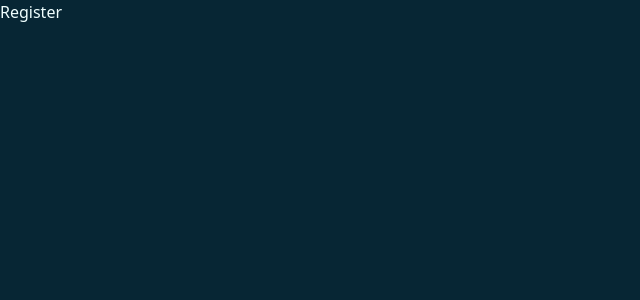
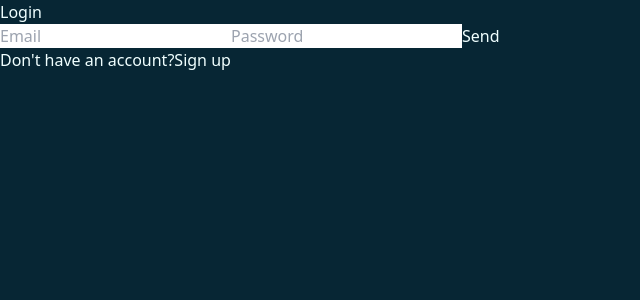
Before and after one commit to fanyalvarez/crud-tasks, a React (Vite) app in the folder client/: page /login in a window 1280 px wide. Shown: the top 300 px of the page, without its empty margins (0-640 px from the left). Built offline with nearby package versions, Linux system fonts and the light colour scheme.

Commit message:
add login front

```diff
--- a/client/src/api/auth.js
+++ b/client/src/api/auth.js
@@ -3,3 +3,4 @@ import axios from 'axios'
 const API = 'http://localhost:4000/api'
 
 export const registerRequest = user => axios.post(`${API}/register`, user)
+export const loginRequest = user => axios.post(`${API}/login`, user)
--- a/client/src/context/AuthContext.jsx
+++ b/client/src/context/AuthContext.jsx
@@ -1,12 +1,12 @@
 //provider es un componente que guarda mas componentes y tien una propiedad value que recibe datos
 
-import { createContext, useState } from "react";
-import { registerRequest } from "../api/auth.js";
-import { useContext } from "react";
+import { createContext, useState , useContext , useEffect} from "react";
+import { registerRequest, loginRequest } from "../api/auth.js";
+
 
 export const AuthContext = createContext();
 
-//useauth nos tre todos los datos de authcontextprovider
+//useauth tre todos los datos de authcontextprovider
 export const useAuth = () => {
   const context = useContext(AuthContext);
   if (!context) {
@@ -32,8 +32,29 @@ export const AuthProvider = ({ children }) => {
     }
   };
 
+  const signin = async (user) => {
+    try {
+      const resp = await loginRequest(user);
+      console.log(resp);
+    } catch (error) {
+      setErrors(error.response.data);
+      console.log(error.response.data);
+    }
+  };
+
+  // is the timer of alerts errors
+  useEffect(() => {
+    if (errors.length > 0) {
+      const timer = setTimeout(() => {
+        setErrors([]);
+      }, 3000);
+      return () => clearTimeout(timer);
+    }
+  }, [errors]);
+
   return (
-    <AuthContext.Provider value={{ signup, user, isAuthenticated, errors }}>
+    <AuthContext.Provider
+      value={{ signup, user, isAuthenticated, errors, signin }}>
       {children}
     </AuthContext.Provider>
   );
--- a/client/src/pages/LoginPages.jsx
+++ b/client/src/pages/LoginPages.jsx
@@ -1,9 +1,66 @@
-import React from 'react'
+import { useForm } from "react-hook-form";
+import { useAuth } from "../context/AuthContext";
+import { Link } from "react-router-dom";
+import { useEffect } from "react";
 
 function LoginPages() {
+  const {
+    register,
+    handleSubmit,
+    formState: { errors },
+  } = useForm();
+  const { signin, isAuthenticated, errors: signinErrors } = useAuth();
+
+  useEffect(() => {
+    if (isAuthenticated) navigate("/tasks");
+  }, [isAuthenticated]);
+  const onSubmit = handleSubmit((data) => {
+    // console.log(data);
+    signin(data);
+  });
+
   return (
-    <button type="submit" className='rounded-md bg-slate-300'>Register</button>
-  )
+    <div className="max-w-md p-10 rounded-md bg-zinc-800">
+      <h1 className="text-2xl font-bold mb-2">Login </h1>
+
+      {signinErrors.map((error, i) => (
+        <span className="bg-red-800 text-white p-1 rounded text-xs" key={i}>
+          {error}
+        </span>
+      ))}
+      <form onSubmit={onSubmit}>
+        <input
+          type="email"
+          {...register("email", { required: true })}
+          className="w-full bg-zinc-700 text-white px-4 py4 rounded-md mt-2"
+          placeholder="Email"
+        />
+        {errors.email && <p className="text-red-500">Email is required</p>}
+
+        <input
+          type="password"
+          {...register("password", { required: true })}
+          className="w-full bg-zinc-700 text-white px-4 py4 rounded-md mt-2"
+          placeholder="Password"
+        />
+        {errors.password && (
+          <p className="text-red-500">Password is required</p>
+        )}
+
+        <button
+          type="submit"
+          className="border-solid border-2 border-cyan-800 rounded px-2 mt-2">
+          Send
+        </button>
+      </form>
+      <p className="flex gap-x-2 justify-between my-2">
+        Don't have an account?
+        <Link to="/register" className="text-green-600">
+          Sign up
+        </Link>
+      </p>
+    </div>
+  );
 }
 
-export default LoginPages
+export default LoginPages;
--- a/client/src/pages/RegisterPage.jsx
+++ b/client/src/pages/RegisterPage.jsx
@@ -2,7 +2,7 @@ import { useForm } from "react-hook-form";
 import { registerRequest } from "../api/auth.js";
 import { useAuth } from "../context/AuthContext.jsx";
 import { useEffect } from "react";
-import { useNavigate } from "react-router-dom";
+import { Link, useNavigate } from "react-router-dom";
 
 function RegisterPage() {
   const {
@@ -25,6 +25,7 @@ function RegisterPage() {
 
   return (
     <div className="max-w-md p-10 rounded-md bg-zinc-800">
+      <h1 className="text-2xl font-bold mb-2">Register </h1>
       {registerErrors.map((error, i) => (
         <span className="bg-red-800 text-white p-1 rounded text-xs" key={i}>
           {error}
@@ -61,10 +62,17 @@ function RegisterPage() {
 
         <button
           type="submit"
-          className="border-solid border-2 border-cyan-800 rounded p-0.5 mt-2">
-          Register
+          className="border-solid border-2 border-cyan-800 rounded px-2 mt-2">
+          Send
         </button>
       </form>
+
+      <p className="flex gap-x-2 justify-between my-2">
+        Already have an account?
+        <Link to="/login" className="text-green-600">
+          Login
+        </Link>
+      </p>
     </div>
   );
 }
```
Also changed, not shown: 2 other files (tests, documents, lock files or other folders).
